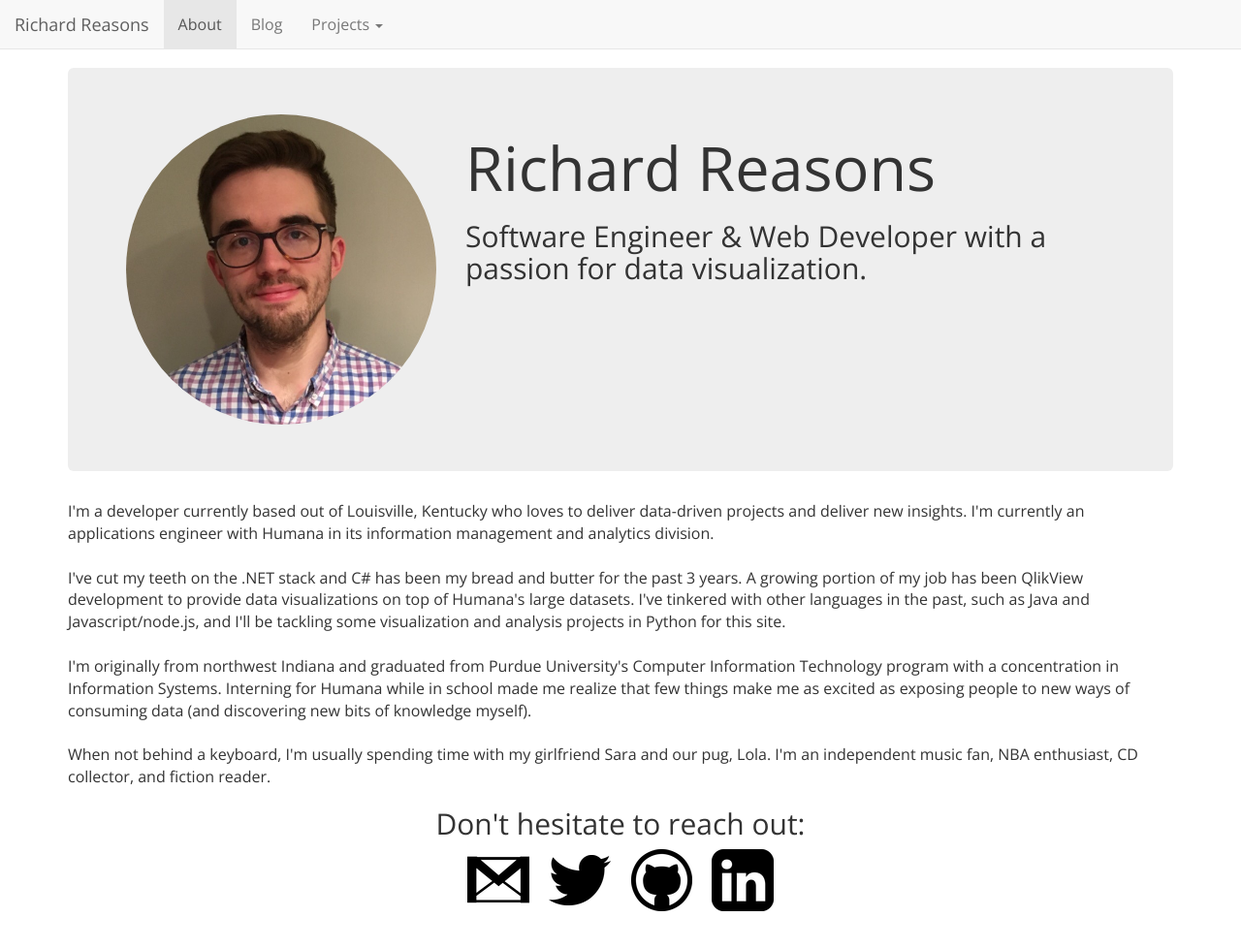
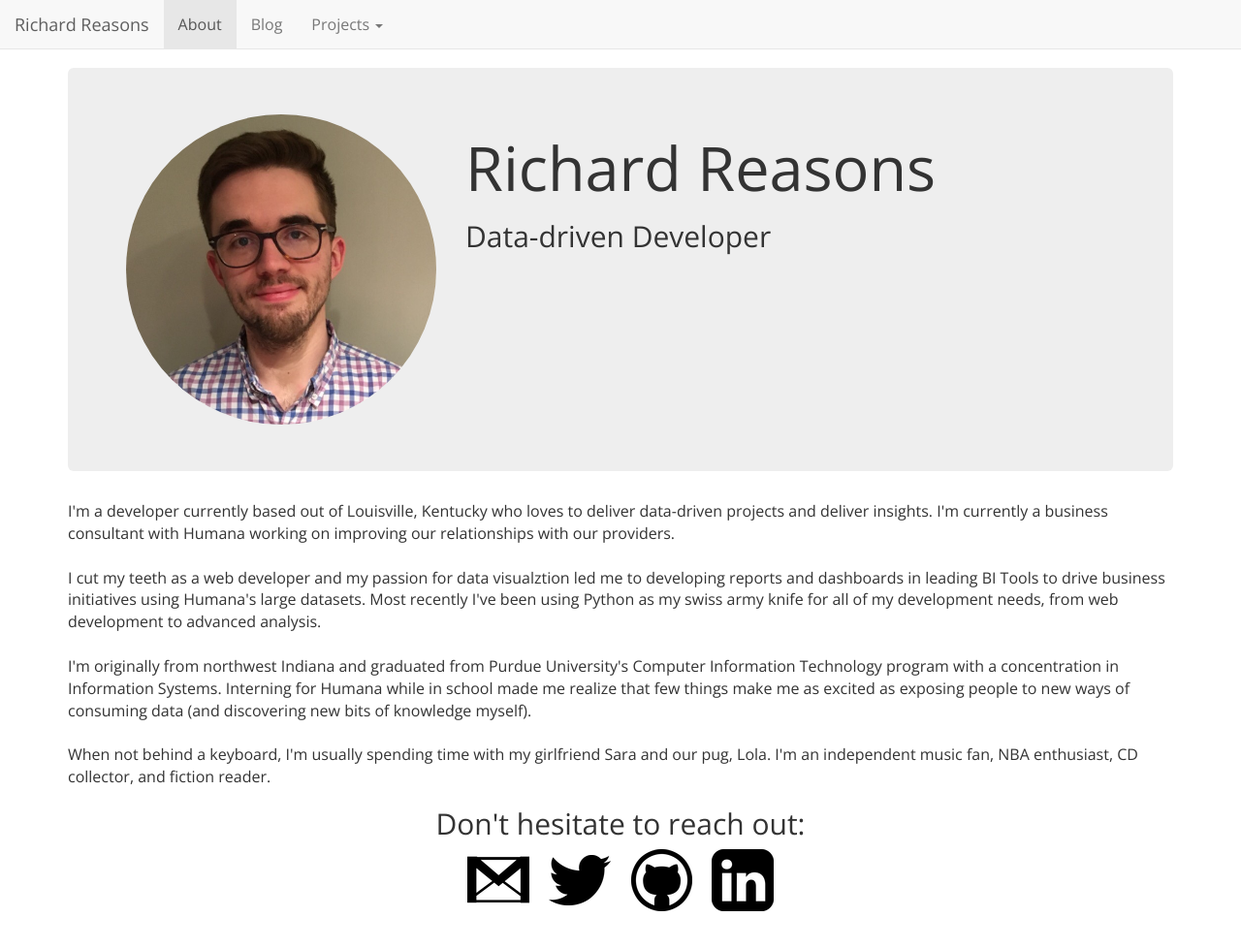
Before and after one commit to rgreasons/rgreasons.github.io, a Jekyll site: the page built from index.html, in a window 1280 px wide and 1010 px high. Shown: the top 979 px of the window at 97% size. Built offline with Jekyll 4.4.1, drawn with Linux system fonts in a browser that asks for light colours; nearby versions of some CDN libraries; the list of posts is cut into pages by our own code.

Commit message:
Update index.html

```diff
--- a/index.html
+++ b/index.html
@@ -10,13 +10,13 @@ title: RGReasons.net
         </div>
         <div class="col-md-8" id="tagline">
           <h1>Richard Reasons</h1>
-          <h2>Software Engineer &amp; Web Developer with a passion for data visualization.</h2>
+          <h2>Data-driven Developer</h2>
         </div>
   </div>
 </div>
-    I'm a developer currently based out of Louisville, Kentucky who loves to deliver data-driven projects and deliver new insights. I'm currently an applications engineer with Humana in its information management and analytics division.<br>
+    I'm a developer currently based out of Louisville, Kentucky who loves to deliver data-driven projects and deliver insights. I'm currently a business consultant with Humana working on improving our relationships with our providers.<br>
     <br>
-    I've cut my teeth on the .NET stack and C# has been my bread and butter for the past 3 years. A growing portion of my job has been QlikView development to provide data visualizations on top of Humana's large datasets.  I've tinkered with other languages in the past, such as Java and Javascript/node.js, and I'll be tackling some visualization and analysis projects in Python for this site.<br>
+    I cut my teeth as a web developer and my passion for data visualztion led me to developing reports and dashboards in leading BI Tools to drive business initiatives using Humana's large datasets. Most recently I've been using Python as my swiss army knife for all of my development needs, from web development to advanced analysis.<br>
     <br>
     I'm originally from northwest Indiana and graduated from Purdue University's Computer Information Technology program with a concentration in Information Systems. Interning for Humana while in school made me realize that few things make me as excited as exposing people to new ways of consuming data (and discovering new bits of knowledge myself).<br>
     <br>
```
